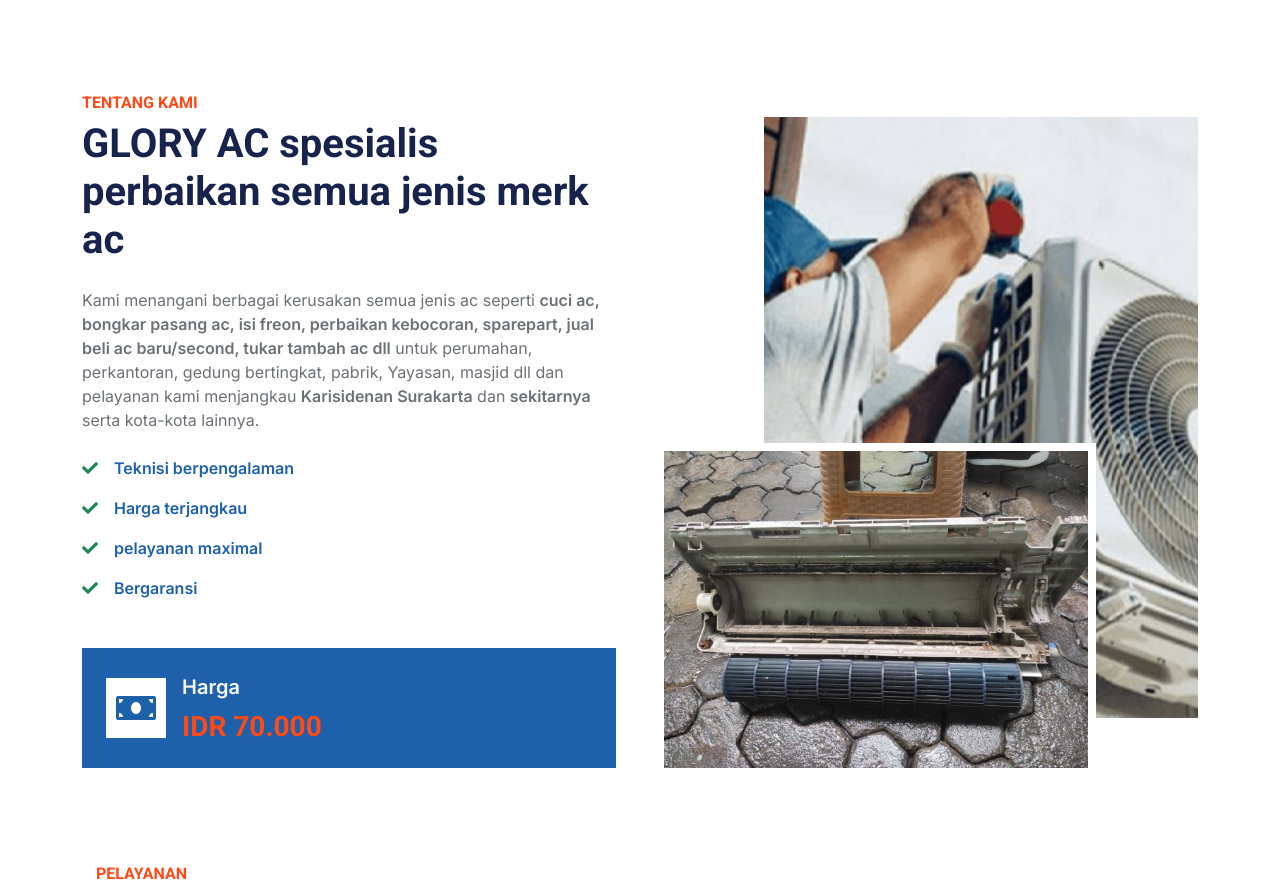
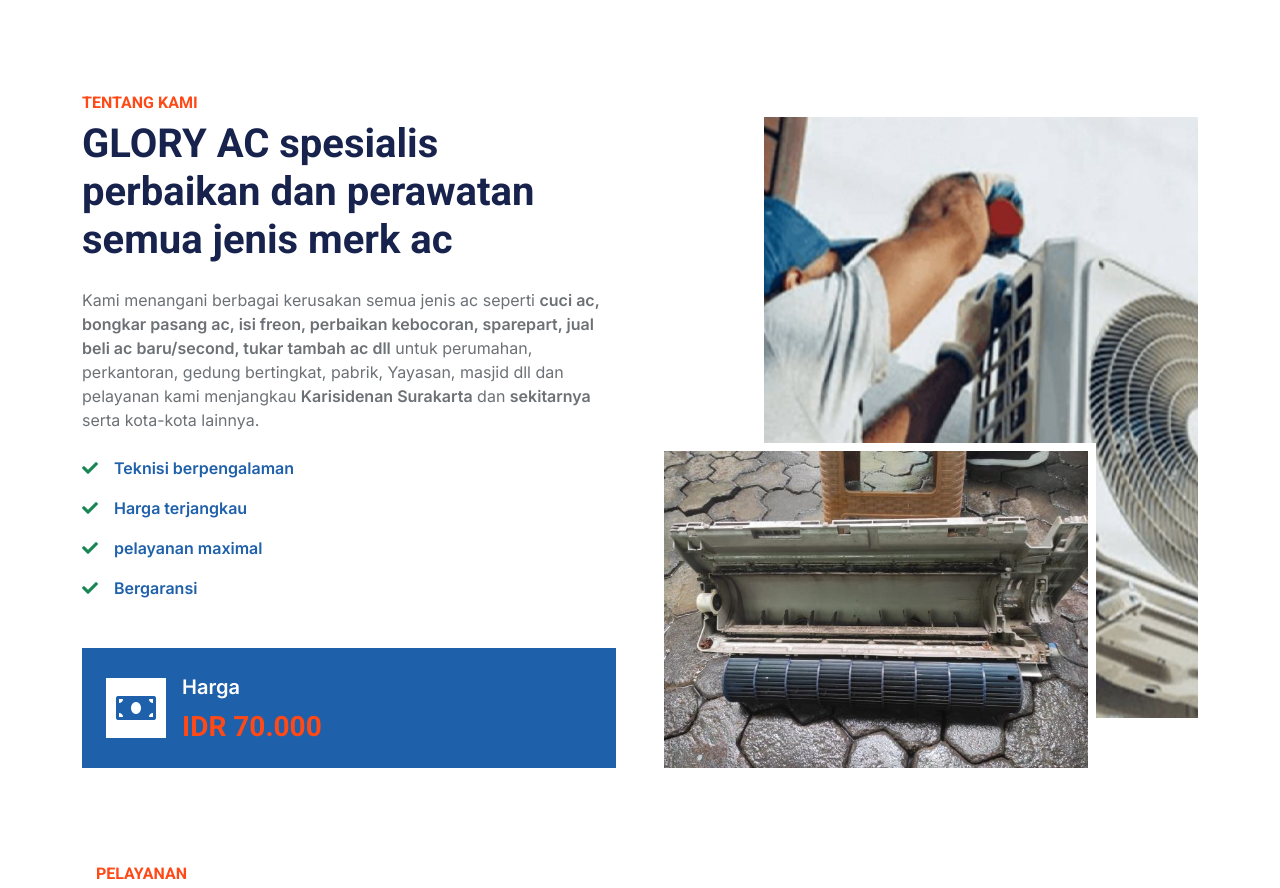
Before and after one commit to coorporates/glory-ac, a plain HTML site: page index.html in a window 1280 px wide. Shown: the part 1450-2338 px from the top of the page. Drawn offline with nearby package versions, Linux system fonts and the light colour scheme.

Commit message:
merubah deskripsi

```diff
--- a/index.html
+++ b/index.html
@@ -209,7 +209,7 @@
           <div class="col-lg-6 wow fadeInUp" data-wow-delay="0.1s">
             <h6 class="text-secondary text-uppercase">Tentang Kami</h6>
             <h1 class="mb-4">
-              GLORY AC spesialis perbaikan semua jenis merk ac
+              GLORY AC spesialis perbaikan dan perawatan semua jenis merk ac
             </h1>
             <p class="mb-4">
               Kami menangani berbagai kerusakan semua jenis ac seperti
```
